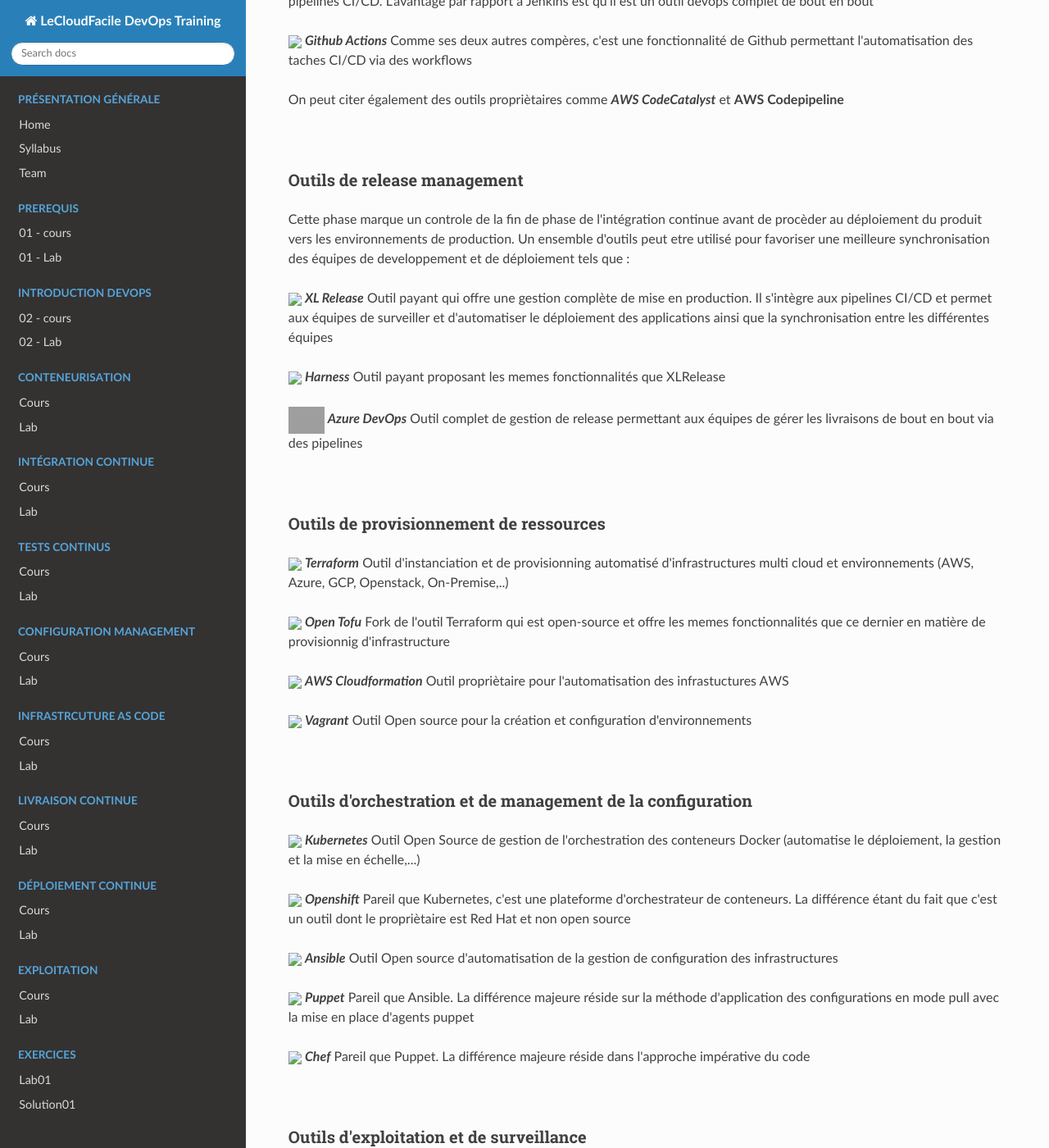
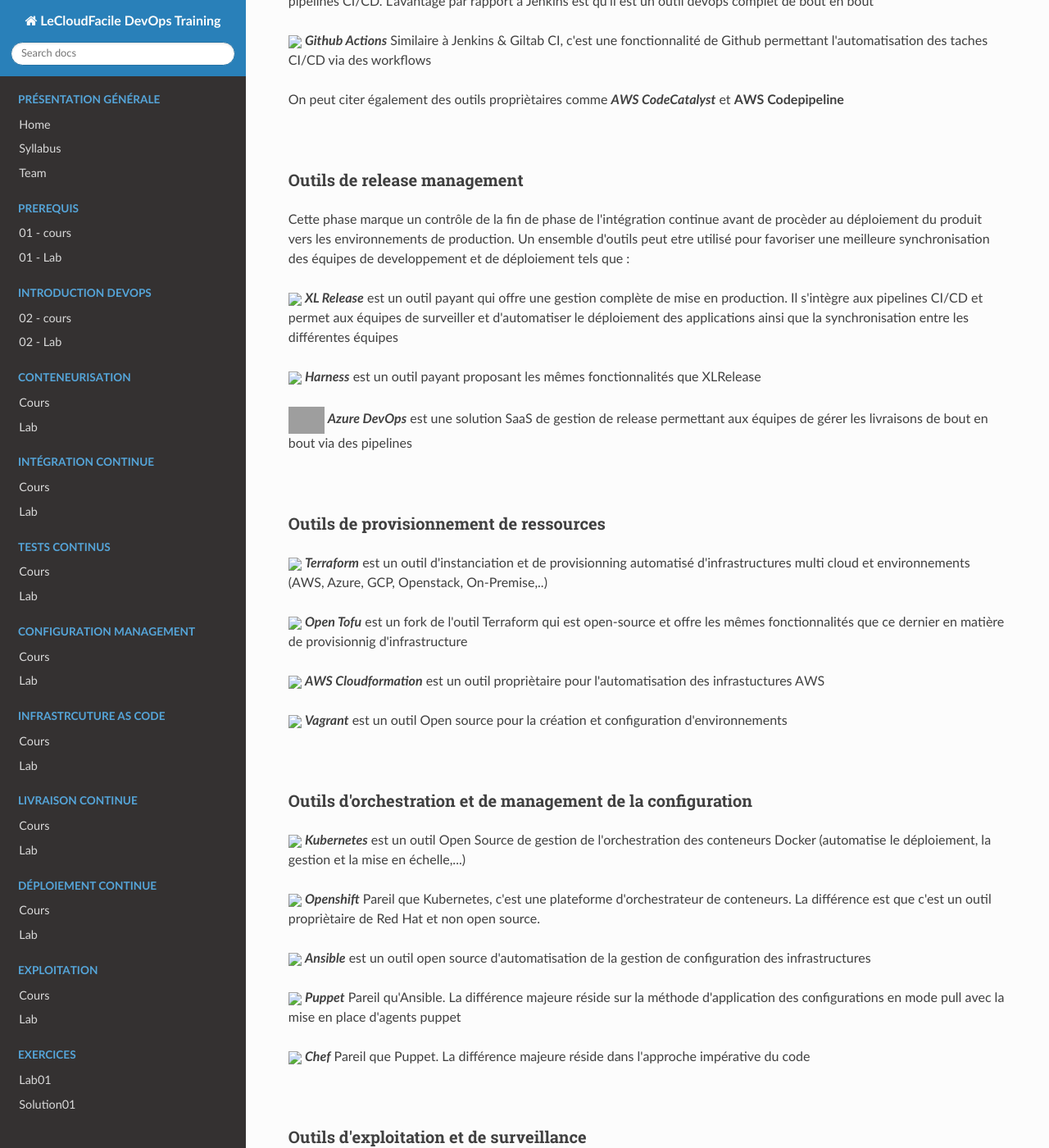
Before and after one commit to wingufactory/lecloudfacile-devops-training, an MkDocs documentation site: the page built from docs/02-intro-devops/05-panorama-outils-devops.md, in a window 1280 px wide and 1400 px high, scrolled down 2612 px. Shown: the whole window at 82% size. Built offline with MkDocs 1.6.1, drawn with Linux system fonts in a browser that asks for light colours; nearby versions of some CDN libraries; some of the changed text lies outside the part shown; grey boxes are pictures that could not be loaded.

Commit message:
correction of a few spelling mistakes

```diff
--- a/docs/02-intro-devops/05-panorama-outils-devops.md
+++ b/docs/02-intro-devops/05-panorama-outils-devops.md
@@ -16,15 +16,15 @@
 
 <img src="../img/logo-app/teams.png" width="5%"/>  ***Microsoft Teams*** est un outil de communication collaborative de la suite Microsoft offrant multiples possiblités notamment de pouvoir recevoir des notifications provenant des autres outils
 
-<img src="../img/logo-app/Trello.png" width="5%"/>  ***Trello*** est un outil de de planification et gestion de projet (en mode Kanban) de la suite atlassian (comme Jira mais gratuit et offrant moins de fonctionnalités)
+<img src="../img/logo-app/Trello.png" width="5%"/>  ***Trello*** est un outil de de planification et gestion de projet (en mode Kanban) de la suite atlassian (comme Jira mais disponible en mode freemium avec moins de fonctionnalités)
 
 <br>
 
 ### Outils de gestion du code source
 
-<img src="../img/logo-app/github.png"  width="5%"/>  ***GitHub*** est une plateforme web d'hébergement de code et de référentiels GIT open source et privé. Il permet la collaboration de l'équipe lors de la phase de code de manière plus centralisé et efficace. Il offre une version gratuite et open-source en mode SAAS mais également des versions payantes permettant plus de cloisonnement et de sécurité.
+<img src="../img/logo-app/github.png"  width="5%"/>  ***GitHub*** est une plateforme web d'hébergement de code et de référentiels GIT open source et privé. Il permet la collaboration de l'équipe lors de la phase de code de manière plus centralisé et efficace. Il offre une version gratuite et open-source en mode SaaS mais également des versions payantes permettant plus de cloisonnement et de sécurité.
 
-<img src="../img/logo-app/gitlab.png"  width="5%"/>  ***Gitlab*** Concurrent de GitHub avec les memes fonctionnalités d'hébergement et de collaboration du code source. Il offre des versions en mode SAAS et self-managed pour plus d'indépendance et confidentialité dans la gestion des données hébergées.
+<img src="../img/logo-app/gitlab.png"  width="5%"/>  ***Gitlab*** Concurrent de GitHub avec les mêmes fonctionnalités d'hébergement et de collaboration du code source. Il offre des versions en mode SaaS et self-managed pour plus d'indépendance et de confidentialité dans la gestion des données hébergées.
 
 <img src="../img/logo-app/bitbucket.png"  width="5%"/>  ***Bitbucket*** Comme ses deux autres concurrents, c'est une plateforme d'hébergement et gestion du code source. L'avantage est qu'il s'interface de façon native avec les autres outils de la suite atlassian (comme Jira, trello, Confluence,...)
 
@@ -34,15 +34,15 @@
 
 En fonction du langage de programmation utilisé, on peut retrouver plusieurs outils populaires s'intégrant facilement dans la partie CI de notre cycle d'automatisation comme :
 
-<img src="../img/logo-app/maven.png"  width="5%"/>  ***Apache Maven*** Un outil d'automatisation de build utilisé principalement pour les projets JAVA pour gèrer la compilation du code ainsi que toutes les dépendances
+<img src="../img/logo-app/maven.png"  width="5%"/>  ***Apache Maven*** est un outil d'automatisation de build utilisé principalement pour les projets JAVA pour gèrer la compilation du code ainsi que toutes les dépendances
 
 <img src="../img/logo-app/gradle.png"  width="5%"/>  ***Gradle*** est également un outil d'automatisation de build pour les langages de programmation JAVA, Kotlin et Groovy
 
 <img src="../img/logo-app/npm.png"  width="5%"/>  ***NPM*** est le gestionnaire de paquets par défaut des projets nodeJS et permet l'automatisation du build de ces types de projet
 
-<img src="../img/logo-app/nexus.png"  width="5%"/>  ***Nexus*** Outil Open source d'hébergement de packages et dépendances nécessaires aux applications (rpm, jar, war, sql, zip,.exe,...)
+<img src="../img/logo-app/nexus.png"  width="5%"/>  ***Nexus*** est un outil Open source d'hébergement de packages et dépendances nécessaires aux applications (rpm, jar, war, sql, zip,.exe,...)
 
-<img src="../img/logo-app/harbor.png"  width="5%"/>  ***Harbor*** Outil Open source d'hébergement et gestion privée des images Docker
+<img src="../img/logo-app/harbor.png"  width="5%"/>  ***Harbor*** est un outil open source d'hébergement et gestion privée des images Docker
 
 <br>
 
@@ -50,21 +50,21 @@
 
 Lors de la phase de test, on peut retrouver plusieurs outils de tests automatisés permettant des tests unitaires, de performance, de qualité, de sécurité et d'intégration comme :
 
-<img src="../img/logo-app/sonar.png"  width="5%"/>  ***Sonarqube*** Outil open-source populaire de test de la qualité du code (qualimétrie). Il permet de mesurer la qualité du code pour identifier les défauts, duplications, problèmes de performance, eventuelles failles de sécurité ainsi que la mise en place de barrières qualité qui peuvent bloquer un pipeline si les exigences ne sont pas remplies
+<img src="../img/logo-app/sonar.png"  width="5%"/>  ***Sonarqube*** est un outil open-source populaire de test de la qualité du code (qualimétrie). Il permet de mesurer la qualité du code pour identifier les défauts, duplications, problèmes de performance, éventuelles failles de sécurité ainsi que la mise en place de barrières qualité qui peuvent bloquer un pipeline si les exigences ne sont pas remplies
 
-<img src="../img/logo-app/selenium.png"  width="5%"/>  ***Selenium*** Outil automatisé de tests fonctionnels d'IHM afin de s'assurer que l'application est conforme aux exigences métiers et qu'on a pas des écarts de comportement
+<img src="../img/logo-app/selenium.png"  width="5%"/>  ***Selenium*** est un outil automatisé de tests fonctionnels d'IHM afin de s'assurer que l'application est conforme aux exigences métiers et qu'il n'y a pas des écarts de comportement
 
-<img src="../img/logo-app/appium.png"  width="5%"/>  ***Appium*** Outil d'automatisation de tests sur les applications mobiles (Android et IOS)
+<img src="../img/logo-app/appium.png"  width="5%"/>  ***Appium*** est un outil d'automatisation de tests sur les applications mobiles (Android et IOS)
 
-<img src="../img/logo-app/jmeter.png"  width="5%"/>  ***Apache Jmeter*** Outil d'automatisation des tests de performance (tests de charge) d'applications et de serveurs
+<img src="../img/logo-app/jmeter.png"  width="5%"/>  ***Apache Jmeter*** est un outil d'automatisation des tests de performance (tests de charge) d'applications et de serveurs
 
-<img src="../img/logo-app/octoperf.png"  width="5%"/>  ***Octoperf*** Comme Jmeter, c'est un outil de test de performance automatisé en mode SAAS et self-managed mais payant
+<img src="../img/logo-app/octoperf.png"  width="5%"/>  ***Octoperf*** Comme Jmeter, c'est un outil de test de performance automatisé en mode SaaS et self-managed mais payant
 
-<img src="../img/logo-app/Junit.png"  width="5%"/>  ***Junit*** Framework Open Source de test unitaires pour le langage de programmation JAVA. On peut citer également **PHPUnit** pour du code PHP ou **PyUnit** pour du code en Python
+<img src="../img/logo-app/Junit.png"  width="5%"/>  ***Junit*** est un framework open source de test unitaires pour le langage de programmation JAVA. On peut citer également **PHPUnit** pour du code PHP ou **PyUnit** pour du code Python
 
-<img src="../img/logo-app/logo_trivy.png"  width="5%"/>  ***Trivy*** Outil de sécurité de scan des vulnérabilités d'images Docker, Git, Système etc.. On peut citer aussi l'outil **Snyk** qui rentre dans la meme catégorie
+<img src="../img/logo-app/logo_trivy.png"  width="5%"/>  ***Trivy*** est un outil de scan des vulnérabilités d'images Docker, Git, Système etc.. On peut citer aussi l'outil **Snyk** qui rentre dans la même catégorie
 
-<img src="../img/logo-app/checkmarx.png"  width="5%"/>  ***Checkmarx SAST*** Outil de test de sécurité applicatif
+<img src="../img/logo-app/checkmarx.png"  width="5%"/>  ***Checkmarx SAST*** un outil de test de sécurité applicatif
 
 <br>
 
@@ -72,11 +72,11 @@
 
 Ces outils permettent l'automatisation, la gestion et l'orchestration de tout le cycle CI/CD à l'aide de pipelines
 
-<img src="../img/logo-app/jenkins.png"  width="5%"/>  ***Jenkins*** Outil open source de serveur d'automatisation permettant d'automatiser et d'orchestrer l'ensemble des taches allant du code, build, tests jusq'au déploiement à l'aide de pipelines
+<img src="../img/logo-app/jenkins.png"  width="5%"/>  ***Jenkins*** est un outil open source permettant d'automatiser et d'orchestrer l'ensemble des tâches allant du code, build, tests jusqu'au déploiement à l'aide de pipelines
 
-<img src="../img/logo-app/gitlab-ci.png"  width="5%"/>  ***Gitlab CI*** Pareil que Jenkins, Gitlab CI est une fonctionnalité de Gitlab permettant l'automatisation des taches via des pipelines CI/CD. L'avantage par rapport à Jenkins est qu'il est un outil devops complet de bout en bout
+<img src="../img/logo-app/gitlab-ci.png"  width="5%"/>  ***Gitlab CI*** Pareil que Jenkins, Gitlab CI est une fonctionnalité de Gitlab permettant l'automatisation des tâches via des pipelines CI/CD. L'avantage par rapport à Jenkins est qu'il est un outil devops complet de bout en bout
 
-<img src="../img/logo-app/github.png"  width="5%"/>  ***Github Actions*** Comme ses deux autres compères, c'est une fonctionnalité de Github permettant l'automatisation des taches CI/CD via des workflows
+<img src="../img/logo-app/github.png"  width="5%"/>  ***Github Actions*** Similaire à Jenkins & Giltab CI, c'est une fonctionnalité de Github permettant l'automatisation des taches CI/CD via des workflows
 
 On peut citer également des outils propriètaires comme ***AWS CodeCatalyst*** et **AWS Codepipeline**
 
@@ -84,37 +84,37 @@
 
 ### Outils de release management
 
-Cette phase marque un controle de la fin de phase de l'intégration continue avant de procèder au déploiement du produit vers les environnements de production. Un ensemble d'outils peut etre utilisé pour favoriser une meilleure synchronisation des équipes de developpement et de déploiement tels que :
+Cette phase marque un contrôle de la fin de phase de l'intégration continue avant de procèder au déploiement du produit vers les environnements de production. Un ensemble d'outils peut etre utilisé pour favoriser une meilleure synchronisation des équipes de developpement et de déploiement tels que :
 
-<img src="../img/logo-app/xlrelease.png"  width="5%"/>  ***XL Release*** Outil payant qui offre une gestion complète de mise en production. Il s'intègre aux pipelines CI/CD et permet aux équipes de surveiller et d'automatiser le déploiement des applications ainsi que la synchronisation entre les différentes équipes
+<img src="../img/logo-app/xlrelease.png"  width="5%"/>  ***XL Release*** est un outil payant qui offre une gestion complète de mise en production. Il s'intègre aux pipelines CI/CD et permet aux équipes de surveiller et d'automatiser le déploiement des applications ainsi que la synchronisation entre les différentes équipes
 
-<img src="../img/logo-app/harness.png"  width="5%"/>  ***Harness*** Outil payant proposant les memes fonctionnalités que XLRelease
+<img src="../img/logo-app/harness.png"  width="5%"/>  ***Harness*** est un outil payant proposant les mêmes fonctionnalités que XLRelease
 
-<img src="../img/logo-app/azure-devops.png"  width="5%"/>  ***Azure DevOps*** Outil complet de gestion de release permettant aux équipes de gérer les livraisons de bout en bout via des pipelines
+<img src="../img/logo-app/azure-devops.png"  width="5%"/>  ***Azure DevOps*** est une solution SaaS de gestion de release permettant aux équipes de gérer les livraisons de bout en bout via des pipelines
 
 <br>
 
 ### Outils de provisionnement de ressources
 
-<img src="../img/logo-app/terraform.png"  width="5%"/>  ***Terraform*** Outil d'instanciation et de provisionning automatisé d'infrastructures multi cloud et environnements (AWS, Azure, GCP, Openstack, On-Premise,..)
+<img src="../img/logo-app/terraform.png"  width="5%"/>  ***Terraform*** est un outil d'instanciation et de provisionning automatisé d'infrastructures multi cloud et environnements (AWS, Azure, GCP, Openstack, On-Premise,..)
 
-<img src="../img/logo-app/opentofu.png"  width="5%"/>  ***Open Tofu*** Fork de l'outil Terraform qui est open-source et offre les memes fonctionnalités que ce dernier en matière de provisionnig d'infrastructure
+<img src="../img/logo-app/opentofu.png"  width="5%"/>  ***Open Tofu*** est un fork de l'outil Terraform qui est open-source et offre les mêmes fonctionnalités que ce dernier en matière de provisionnig d'infrastructure
 
-<img src="../img/logo-app/cloudformation.png"  width="5%"/>  ***AWS Cloudformation*** Outil propriètaire pour l'automatisation des infrastuctures AWS
+<img src="../img/logo-app/cloudformation.png"  width="5%"/>  ***AWS Cloudformation*** est un outil propriètaire pour l'automatisation des infrastuctures AWS
 
-<img src="../img/logo-app/vagrant.png"  width="5%"/>  ***Vagrant*** Outil Open source pour la création et configuration d'environnements
+<img src="../img/logo-app/vagrant.png"  width="5%"/>  ***Vagrant*** est un outil Open source pour la création et configuration d'environnements
 
 <br>
 
 ### Outils d'orchestration et de management de la configuration
 
-<img src="../img/logo-app/kubernetes.png"  width="5%"/>  ***Kubernetes*** Outil Open Source de gestion de l'orchestration des conteneurs Docker (automatise le déploiement, la gestion et la mise en échelle,...)
+<img src="../img/logo-app/kubernetes.png"  width="5%"/>  ***Kubernetes*** est un outil Open Source de gestion de l'orchestration des conteneurs Docker (automatise le déploiement, la gestion et la mise en échelle,...)
 
-<img src="../img/logo-app/openshift.png"  width="5%"/>  ***Openshift*** Pareil que Kubernetes, c'est une plateforme d'orchestrateur de conteneurs. La différence étant du fait que c'est un outil dont le propriètaire est Red Hat et non open source
+<img src="../img/logo-app/openshift.png"  width="5%"/>  ***Openshift*** Pareil que Kubernetes, c'est une plateforme d'orchestrateur de conteneurs. La différence est que c'est un outil propriètaire de Red Hat et non open source.
 
-<img src="../img/logo-app/ansible.png"  width="5%"/>  ***Ansible*** Outil Open source d'automatisation de la gestion de configuration des infrastructures
+<img src="../img/logo-app/ansible.png"  width="5%"/>  ***Ansible*** est un outil open source d'automatisation de la gestion de configuration des infrastructures
 
-<img src="../img/logo-app/puppet.png"  width="5%"/>  ***Puppet*** Pareil que Ansible. La différence majeure réside sur la méthode d'application des configurations en mode pull avec la mise en place d'agents puppet
+<img src="../img/logo-app/puppet.png"  width="5%"/>  ***Puppet*** Pareil qu'Ansible. La différence majeure réside sur la méthode d'application des configurations en mode pull avec la mise en place d'agents puppet
 
 <img src="../img/logo-app/chef.png"  width="5%"/>  ***Chef*** Pareil que Puppet. La différence majeure réside dans l'approche impérative du code
 
@@ -122,31 +122,31 @@
 
 ### Outils d'exploitation et de surveillance
 
-<img src="../img/logo-app/prometheus.png"  width="5%"/>  ***Prometheus*** Outil Open source de surveillance des infrastructures et applications. Il collecte, organise et stocke les donnéess (métriques) dans une base de données
+<img src="../img/logo-app/prometheus.png"  width="5%"/>  ***Prometheus*** est un outil open source de surveillance des infrastructures et applications. Il collecte, organise et stocke les donnéess (métriques) dans une base de données
 
-<img src="../img/logo-app/grafana.png"  width="5%"/>  ***Grafana*** Outil Open source pour l'analyse et la visualisation de données collectées (par exemple données collectées depuis Prometheus)
+<img src="../img/logo-app/grafana.png"  width="5%"/>  ***Grafana*** est un outil open source pour l'analyse et la visualisation de données collectées (par exemple données collectées depuis Prometheus)
 
-<img src="../img/logo-app/alertmanager.png"  width="5%"/>  ***AlertManager*** Outil d'alerting et d'envoi de notifications vers des outils de communication collaborative comme Slack, Teams,...
+<img src="../img/logo-app/alertmanager.png"  width="5%"/>  ***AlertManager*** est un outil d'alerting et d'envoi de notifications vers des outils de communication collaborative comme Slack, Teams,...
 
-<img src="../img/logo-app/centreon.png"  width="5%"/>  ***Centreon*** Outil de surveillance complet permettant la collecte des données, leur visualisation et l'envoi de notifications vers des canaux correspondants
+<img src="../img/logo-app/centreon.png"  width="5%"/>  ***Centreon*** est un outil de surveillance complet permettant la collecte des données, leur visualisation et l'envoi de notifications vers des canaux correspondants
 
 <img src="../img/logo-app/elk.png"  width="5%"/>  ***ELK*** (ElasticSearch Logstash Kibana) Suite d'outils permettant l'analyse, l'exploitation et le management centralisé des logs applicatifs et serveurs
 
-<img src="../img/logo-app/loki.png"  width="5%"/>  ***Grafana Loki*** Pareil que ELK pour la gestion centralisé des logs. Les deux sont gratuits mais celui ci est entièrement Open Source et s'intègre nativement avec Grafana
+<img src="../img/logo-app/loki.png"  width="5%"/>  ***Grafana Loki*** Pareil que ELK pour la gestion centralisée des logs. Les deux sont gratuits mais celui ci est entièrement Open Source et s'intègre nativement avec Grafana
 
-<img src="../img/logo-app/splunk.png"  width="5%"/>  ***Splunk*** Outil propriètaire de gestion centralisé de logs
+<img src="../img/logo-app/splunk.png"  width="5%"/>  ***Splunk*** est un outil propriètaire de gestion centralisé de logs
 
-<img src="../img/logo-app/rundeck.png"  width="5%"/>  ***Rundeck*** Outil Open source d'automatisation des taches d'administration de serveurs
+<img src="../img/logo-app/rundeck.png"  width="5%"/>  ***Rundeck*** est un outil open source d'automatisation des taches d'administration de serveurs
 
 </br>
 
 ### Outils de sécurisation des secrets
 
-<img src="../img/logo-app/hashicorpvault.png"  width="5%"/>  ***Hashicorp Vault*** Outil de la suite Hashicorop permettant de stocker et sécuriser les informations sensibles telles que les identifiants/mot de passe de nos applications. IL propose une API et des intégrations avec la plupart des autres outils pour la récuperation et mise à jour de ces credentials.
+<img src="../img/logo-app/hashicorpvault.png"  width="5%"/>  ***Hashicorp Vault*** est un outil de la suite Hashicorop permettant de stocker et sécuriser les informations sensibles telles que les identifiants/mot de passe de nos applications. IL propose une API et des intégrations avec la plupart des autres outils pour la récuperation et mise à jour de ces credentials.
 
 <img src="../img/logo-app/aws-secret-manager.png"  width="5%"/>  ***AWS Secret Manager*** Comme hashicorp vault, il permet le stockage et la sécurisation de secrets sur AWS. Il offre aussi la possibilité d'auto-rotation de ces identifiants tout en prenant le soin de les mettre à jour au niveau des services AWS correspondants
 
-<img src="../img/logo-app/azure-key-vault.png"  width="5%"/>  ***Azure Key Vault*** Outil de gestion de secret comme les deux précèdents mais sur Azure
+<img src="../img/logo-app/azure-key-vault.png"  width="5%"/>  ***Azure Key Vault*** est un outil de gestion de secret comme les deux précèdents mais sur Azure
 
 ## Outils pipeline CI-CD
 
```
Also changed, not shown: other parts of docs/02-intro-devops/05-panorama-outils-devops.md (+1 -1 lines).
